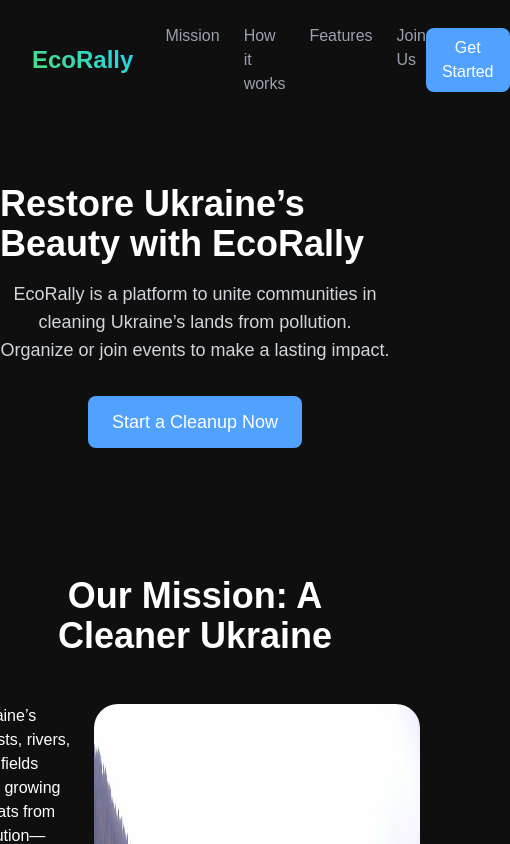
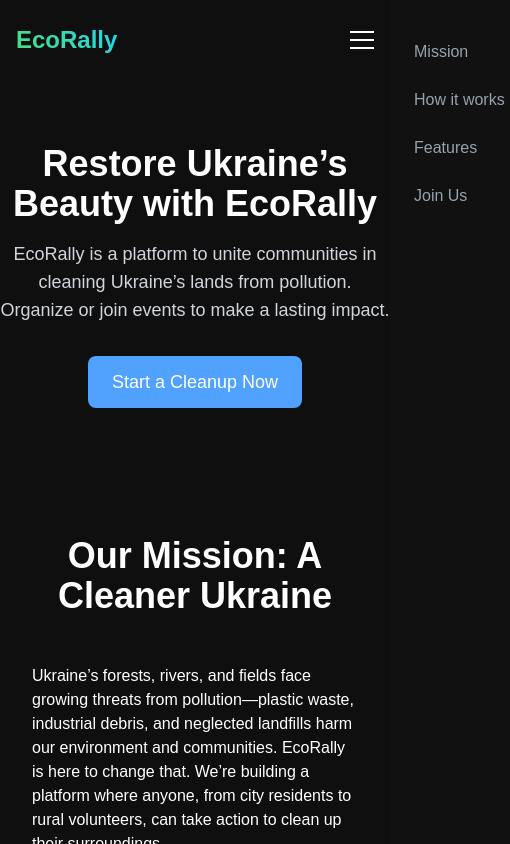
Before and after one commit to hliebovkyrylo/ecorally-web, a Next.js app: page / in a window 390 px wide. Shown: the top 844 px of the page, 510 px wide, since content can reach past the window. Built offline with nearby package versions, Linux system fonts and the light colour scheme.

Commit message:
feat: made adaptive layout

```diff
--- a/src/modules/landing/Header.tsx
+++ b/src/modules/landing/Header.tsx
@@ -1,9 +1,34 @@
+import { useState, useEffect, useRef } from "react";
+
 export const Header = () => {
+  const [isMenuOpen, setIsMenuOpen] = useState(false);
+  const menuRef = useRef<HTMLDivElement>(null);
+
+  const toggleMenu = () => {
+    setIsMenuOpen(!isMenuOpen);
+  };
+
+  useEffect(() => {
+    const handleClickOutside = (event: MouseEvent) => {
+      if (menuRef.current && !menuRef.current.contains(event.target as Node)) {
+        setIsMenuOpen(false);
+      }
+    };
+
+    if (isMenuOpen) {
+      document.addEventListener("mousedown", handleClickOutside);
+    }
+
+    return () => {
+      document.removeEventListener("mousedown", handleClickOutside);
+    };
+  }, [isMenuOpen]);
+
   return (
-    <header className="bg-transparent flex items-center justify-between px-8 py-6">
+    <header className="bg-transparent flex items-center justify-between px-4 sm:px-8 py-6 relative">
       <div className="flex items-center gap-8">
         <div className="text-2xl font-bold gradient-logo">EcoRally</div>
-        <nav>
+        <nav className="hidden md:block">
           <ul className="flex gap-6">
             <li className="text-gray-400 hover:text-white transition-colors">
               <a href="">Mission</a>
@@ -20,7 +45,55 @@ export const Header = () => {
           </ul>
         </nav>
       </div>
-      <button className="px-4 py-2 bg-blue-400 text-white cursor-pointer rounded-lg">
+      <button
+        className="md:hidden z-20"
+        onClick={toggleMenu}
+        aria-label="Toggle menu"
+      >
+        <div
+          className={`w-6 h-0.5 bg-white mb-1.5 transition-transform ${
+            isMenuOpen && "invisible"
+          }`}
+        ></div>
+        <div
+          className={`w-6 h-0.5 bg-white mb-1.5 ${isMenuOpen && "invisible"}`}
+        ></div>
+        <div
+          className={`w-6 h-0.5 bg-white transition-transform ${
+            isMenuOpen && "invisible"
+          }`}
+        ></div>
+      </button>
+      <nav
+        ref={menuRef}
+        className={`fixed top-0 right-0 h-full w-64 bg-[#131313b3] backdrop-blur-md transform transition-transform duration-300 ease-in-out ${
+          isMenuOpen ? "translate-x-0" : "translate-x-full"
+        } md:hidden z-10 py-10 px-6 overflow-y-auto`}
+      >
+        <ul className="flex flex-col gap-6">
+          <li className="text-gray-400 hover:text-white transition-colors">
+            <a href="" onClick={toggleMenu}>
+              Mission
+            </a>
+          </li>
+          <li className="text-gray-400 hover:text-white transition-colors">
+            <a href="" onClick={toggleMenu}>
+              How it works
+            </a>
+          </li>
+          <li className="text-gray-400 hover:text-white transition-colors">
+            <a href="" onClick={toggleMenu}>
+              Features
+            </a>
+          </li>
+          <li className="text-gray-400 hover:text-white transition-colors">
+            <a href="" onClick={toggleMenu}>
+              Join Us
+            </a>
+          </li>
+        </ul>
+      </nav>
+      <button className="hidden md:block px-4 py-2 bg-blue-400 text-white cursor-pointer rounded-lg">
         Get Started
       </button>
     </header>
--- a/src/modules/landing/Hero.tsx
+++ b/src/modules/landing/Hero.tsx
@@ -1,7 +1,7 @@
 export const Hero = () => {
   return (
     <section className="flex flex-col items-center py-16">
-      <h1 className="text-4xl md:text-5xl font-bold mb-4 text-white">Restore Ukraine’s Beauty with EcoRally</h1>
+      <h1 className="text-4xl md:text-5xl font-bold mb-4 text-white mx-3 text-center">Restore Ukraine’s Beauty with EcoRally</h1>
       <h2 className="text-lg md:text-xl text-gray-300 mb-8 max-w-2xl text-center">EcoRally is a platform to unite communities in cleaning Ukraine’s lands from pollution. Organize or join events to make a lasting impact.</h2>
       <button className="text-white px-6 py-3 rounded-lg text-lg bg-blue-400 cursor-pointer">Start a Cleanup Now</button>
     </section>
--- a/src/modules/landing/Mission.tsx
+++ b/src/modules/landing/Mission.tsx
@@ -2,11 +2,11 @@ import Image from "next/image";
 
 export const Mission = () => {
   return (
-    <section className="py-16 px-8">
+    <section className="py-16 px-8 w-full max-w-[1200px] mx-auto">
       <p className="text-4xl text-white font-bold text-center">
         Our Mission: A Cleaner Ukraine
       </p>
-      <div className="flex justify-center gap-6 mt-12">
+      <div className="flex justify-center gap-6 mt-12 max-lg:flex-col max-lg:items-center">
         <div className="w-full max-w-2xl text-white flex flex-col gap-4">
           <p>
             Ukraine’s forests, rivers, and fields face growing threats from
@@ -34,7 +34,7 @@ export const Mission = () => {
           alt="Ukraine nature"
           width={500}
           height={100}
-          className="rounded-3xl"
+          className="rounded-3xl w-full"
         />
       </div>
     </section>
--- a/src/pages/_document.tsx
+++ /dev/null
@@ -1,13 +0,0 @@
-import { Html, Head, Main, NextScript } from "next/document";
-
-export default function Document() {
-  return (
-    <Html lang="en">
-      <Head />
-      <body className="antialiased">
-        <Main />
-        <NextScript />
-      </body>
-    </Html>
-  );
-}
--- a/src/pages/api/hello.ts
+++ /dev/null
@@ -1,13 +0,0 @@
-// Next.js API route support: https://nextjs.org/docs/api-routes/introduction
-import type { NextApiRequest, NextApiResponse } from "next";
-
-type Data = {
-  name: string;
-};
-
-export default function handler(
-  req: NextApiRequest,
-  res: NextApiResponse<Data>,
-) {
-  res.status(200).json({ name: "John Doe" });
-}
```
